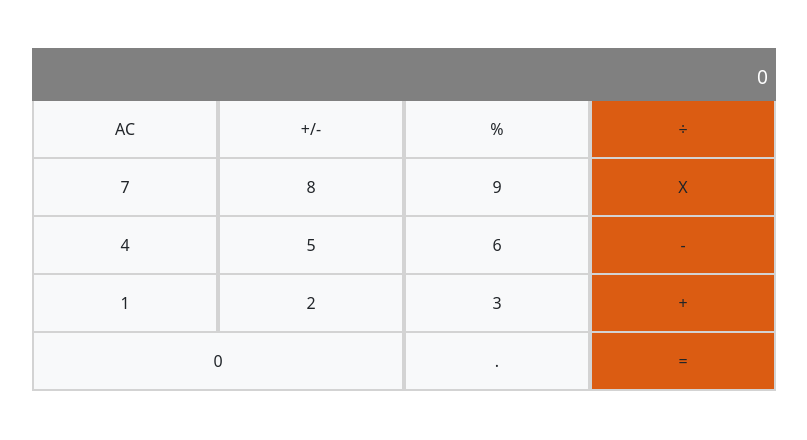
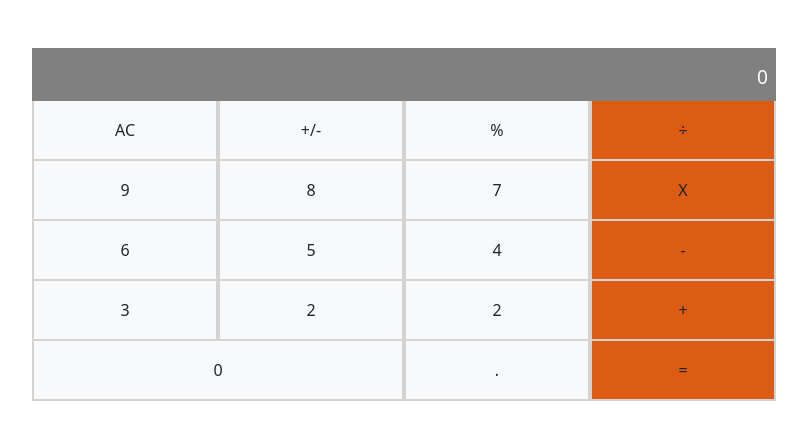
Before and after one commit to Kalunge/Math-Magicians-, a React (Create React App) app: page / in a window 1280 px wide. Shown: the top 440 px of the page, without its empty margins (50-857 px from the left). Built offline with nearby package versions, Linux system fonts and the light colour scheme.

Commit message:
Remove duplicate code

```diff
--- a/src/components/Calculator.js
+++ b/src/components/Calculator.js
@@ -2,7 +2,17 @@
 import React, { Component } from 'react';
 
 export default class Calculator extends Component {
+  constructor(props) {
+    super(props);
+    this.state = {};
+  }
+
   render() {
+    const firstRow = ['AC', '+/-', '%'];
+    const secondRow = [9, 8, 7];
+    const thirdRow = [6, 5, 4];
+    const fourthRow = [3, 2, 2];
+
     return (
       <div className="container">
         <div className="main mt-5 ">
@@ -10,70 +20,77 @@ export default class Calculator extends Component {
             <p className="px-2 pone">0</p>
           </div>
           <div className="row ">
-            <div className="col-2 p-2 bg-light ">
-              <span className="p-2 ">AC</span>
-            </div>
-            <div className="col-2 p-2 bg-light align-items-center">
-              <span className="p-2 ">+/-</span>
-            </div>
-            <div className="col-2 p-2 bg-light">
-              <span className="p-2 ">%</span>
-            </div>
+            {firstRow.map((item) => (
+              <div className="col-2 p-2 bg-light  " key={item}>
+                <button type="button" className="p-2 btn col-sm ">
+                  {item}
+                </button>
+              </div>
+            ))}
+
             <div className="col-2 p-2 orange">
-              <span className="p-2  ">÷</span>
+              <button type="button" className="p-2 btn col-sm ">
+                ÷
+              </button>
             </div>
           </div>
           <div className="row ">
-            <div className="col-2 p-2 bg-light">
-              <span className="p-2">7</span>
-            </div>
-            <div className="col-2 p-2 bg-light">
-              <span className="p-2 ">8</span>
-            </div>
-            <div className="col-2 p-2 bg-light">
-              <span className="p-2 ">9</span>
-            </div>
+            {secondRow.map((item) => (
+              <div className="col-2 p-2 bg-light  " key={item}>
+                <button type="button" className="p-2 btn col-sm ">
+                  {item}
+                </button>
+              </div>
+            ))}
             <div className="col-2 p-2 orange">
-              <span className="p-2  ">X</span>
+              <button type="button" className="p-2 btn col-sm ">
+                X
+              </button>
             </div>
           </div>
           <div className="row ">
-            <div className="col-2 p-2 bg-light">
-              <span className="p-2 ">4</span>
-            </div>
-            <div className="col-2 p-2 bg-light">
-              <span className="p-2 ">5</span>
-            </div>
-            <div className="col-2 p-2 bg-light">
-              <span className="p-2 ">6</span>
-            </div>
+            {thirdRow.map((item) => (
+              <div className="col-2 p-2 bg-light  " key={item}>
+                <button type="button" className="p-2 btn col-sm ">
+                  {item}
+                </button>
+              </div>
+            ))}
             <div className="col-2 p-2 orange">
-              <span className="p-2  ">-</span>
+              <button type="button" className="p-2 btn col-sm ">
+                -
+              </button>
             </div>
           </div>
           <div className="row ">
-            <div className="col-2 p-2 bg-light ">
-              <span className="p-2">1</span>
-            </div>
-            <div className="col-2 p-2 bg-light ">
-              <span className="p-2 ">2</span>
-            </div>
-            <div className="col-2 p-2 bg-light">
-              <span className="p-2 ">3</span>
-            </div>
+            {fourthRow.map((item) => (
+              <div className="col-2 p-2 bg-light  " key={item}>
+                <button type="button" className="p-2 btn col-sm ">
+                  {item}
+                </button>
+              </div>
+            ))}
             <div className="col-2 p-2 orange">
-              <span className="p-2  ">+</span>
+              <button type="button" className="p-2 btn col-sm ">
+                +
+              </button>
             </div>
           </div>
           <div className="row ">
             <div className="col-4 p-2 bg-light div-border">
-              <span className="p-2 ">0</span>
+              <button type="button" className="p-2 btn col-sm ">
+                0
+              </button>
             </div>
             <div className="col-2 p-2 bg-light">
-              <span className="p-2 ">.</span>
+              <button type="button" className="p-2 btn col-sm ">
+                .
+              </button>
             </div>
             <div className="col-2 p-2 orange">
-              <span className="p-2  ">=</span>
+              <button type="button" className="p-2 btn col-sm ">
+                =
+              </button>
             </div>
           </div>
           <div className="col-4 " />
```
